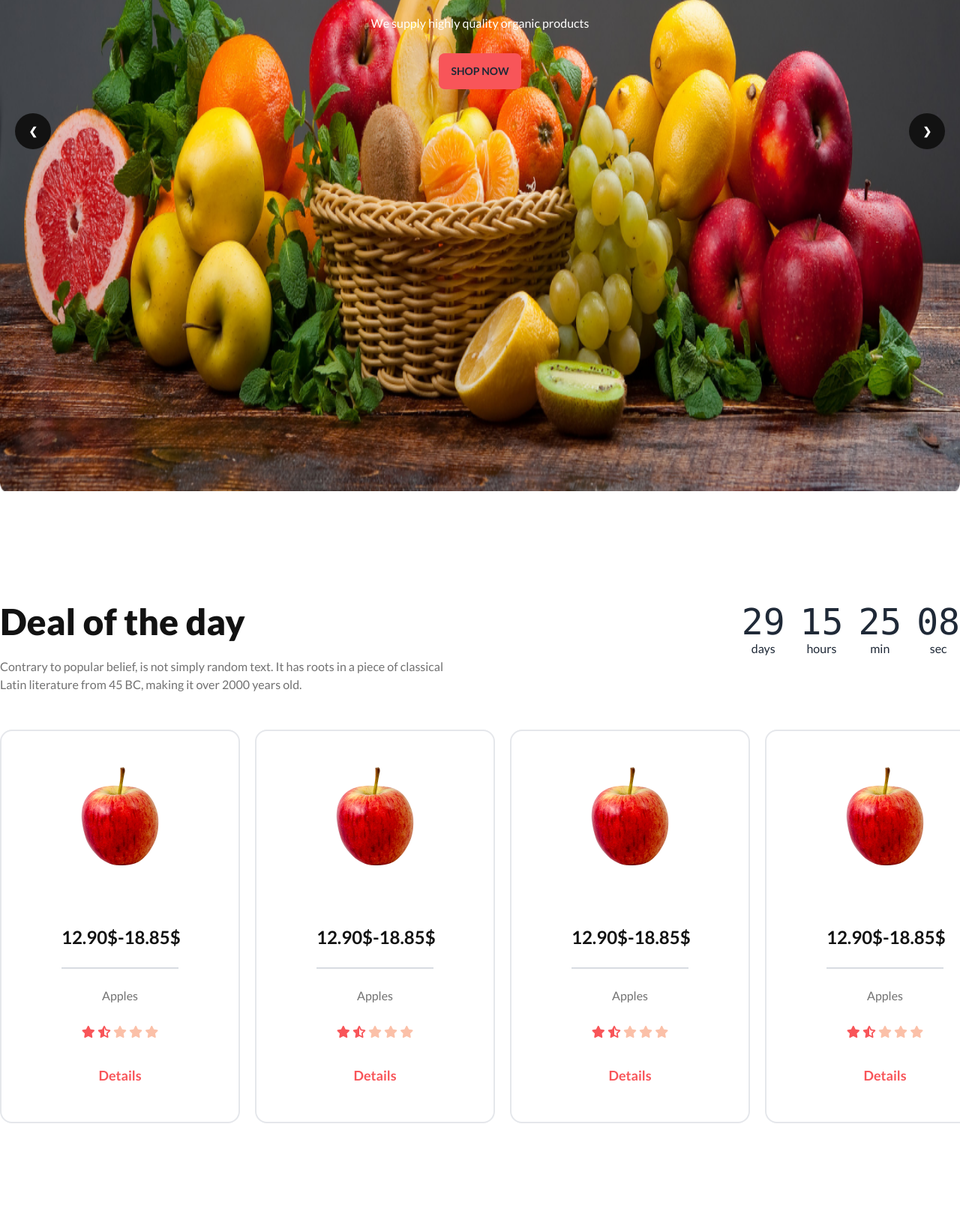
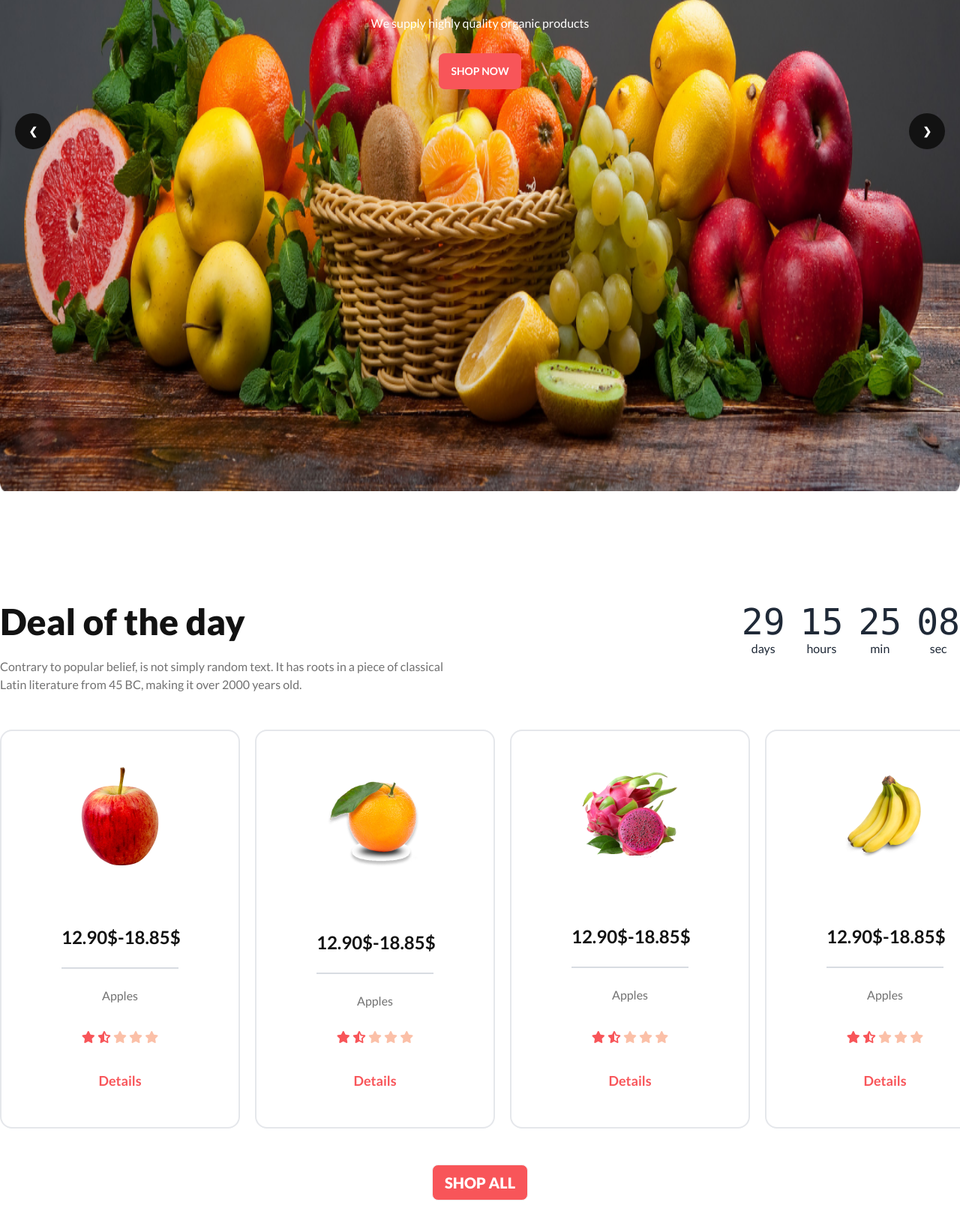
Before and after one commit to najibvai/third-assignment, a plain HTML site: page index.html in a window 1280 px wide. Shown: the part 653-2292 px from the top of the page at 75% size. Drawn offline with nearby package versions, Linux system fonts and the light colour scheme; grey boxes are pictures that could not be loaded.

Commit message:
btn added

```diff
--- a/index.html
+++ b/index.html
@@ -73,7 +73,7 @@
                     <div class="text-center space-y-7 mt-20">
                         <h1 class="text-7xl text-[#ffef43] font-bold">Exotic tastes at your <br> doorstep</h1>
                         <p class="text-base text-[#FFF] font-medium">We supply highly quality organic products</p>
-                        <button class="btn bg-[#F85559] border-none">Shop Now</button>
+                        <button class="btn bg-[#F85559] text-white border-none">Shop Now</button>
                     </div>
                 </div>
             </div>
@@ -88,7 +88,7 @@
                     <div class="text-center space-y-7 mt-20">
                         <h1 class="text-7xl text-[#ffffff] font-bold">Exotic tastes at your <br> doorstep</h1>
                         <p class="text-base text-[#FFF] font-medium">We supply highly quality organic products</p>
-                        <button class="btn bg-[#F85559] border-none">Shop Now</button>
+                        <button class="btn bg-[#F85559] text-white border-none">Shop Now</button>
                     </div>
                 </div>
             </div>
@@ -103,7 +103,7 @@
                     <div class="text-center space-y-7 mt-20">
                         <h1 class="text-7xl text-[#f2f847] font-bold">Exotic tastes at your <br> doorstep</h1>
                         <p class="text-base text-[#FFF] font-medium">We supply highly quality organic products</p>
-                        <button class="btn bg-[#F85559] border-none">Shop Now</button>
+                        <button class="btn bg-[#F85559] text-white border-none">Shop Now</button>
                     </div>
                 </div>
             </div>
@@ -118,7 +118,7 @@
                     <div class="text-center space-y-7 mt-20">
                         <h1 class="text-7xl text-[#ffff42] font-bold">Exotic tastes at your <br> doorstep</h1>
                         <p class="text-base text-[#FFF] font-medium">We supply highly quality organic products</p>
-                        <button class="btn bg-[#F85559] border-none">Shop Now</button>
+                        <button class="btn bg-[#F85559] text-white border-none">Shop Now</button>
                     </div>
                 </div>
             </div>
@@ -182,7 +182,7 @@
                     </div>
                     <!-- Card 2 -->
                     <div class="card w-80 p-12 border-2 text-center">
-                        <figure><img src="/images/fruit6.png" alt="" /></figure>
+                        <figure><img src="/images/fruit7.png" alt="" /></figure>
                         <div class="card-body mt-12 space-y-4">
                             <h2 class="text-[#121212] text-2xl font-bold">12.90$-18.85$</h2>
                             <div class="border-b-2 border-slate-500/25 outline-none"></div>
@@ -199,7 +199,7 @@
                     </div>
                     <!-- Card 3 -->
                     <div class="card w-80 p-12 border-2 text-center">
-                        <figure><img src="/images/fruit6.png" alt="" /></figure>
+                        <figure><img src="/images/fruit8.png" alt="" /></figure>
                         <div class="card-body mt-12 space-y-4">
                             <h2 class="text-[#121212] text-2xl font-bold">12.90$-18.85$</h2>
                             <div class="border-b-2 border-slate-500/25 outline-none"></div>
@@ -216,7 +216,7 @@
                     </div>
                     <!-- Card 4 -->
                     <div class="card w-80 p-12 border-2 text-center">
-                        <figure><img src="/images/fruit6.png" alt="" /></figure>
+                        <figure><img src="/images/fruit9.png" alt="" /></figure>
                         <div class="card-body mt-12 space-y-4">
                             <h2 class="text-[#121212] text-2xl font-bold">12.90$-18.85$</h2>
                             <div class="border-b-2 border-slate-500/25 outline-none"></div>
@@ -232,6 +232,9 @@
                         <p class="text-[#F85559] font-bold text-lg">Details</p>
                     </div>
                 </div>
+                <div class="flex justify-center mt-12">
+                    <button class="btn text-white bg-[#F85559] text-xl font-extrabold">Shop All</button>
+                </div>
             </div>
         </section>
     </main>
```
